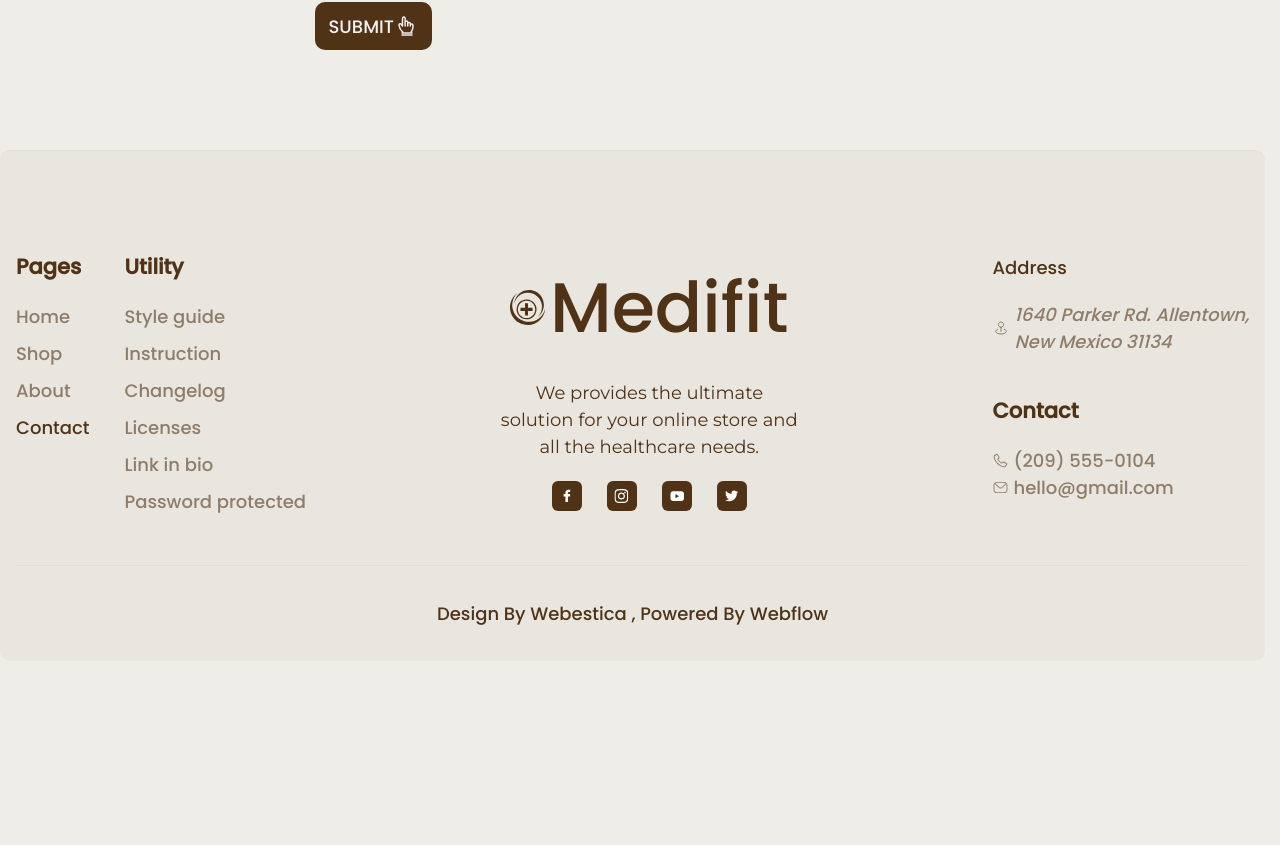
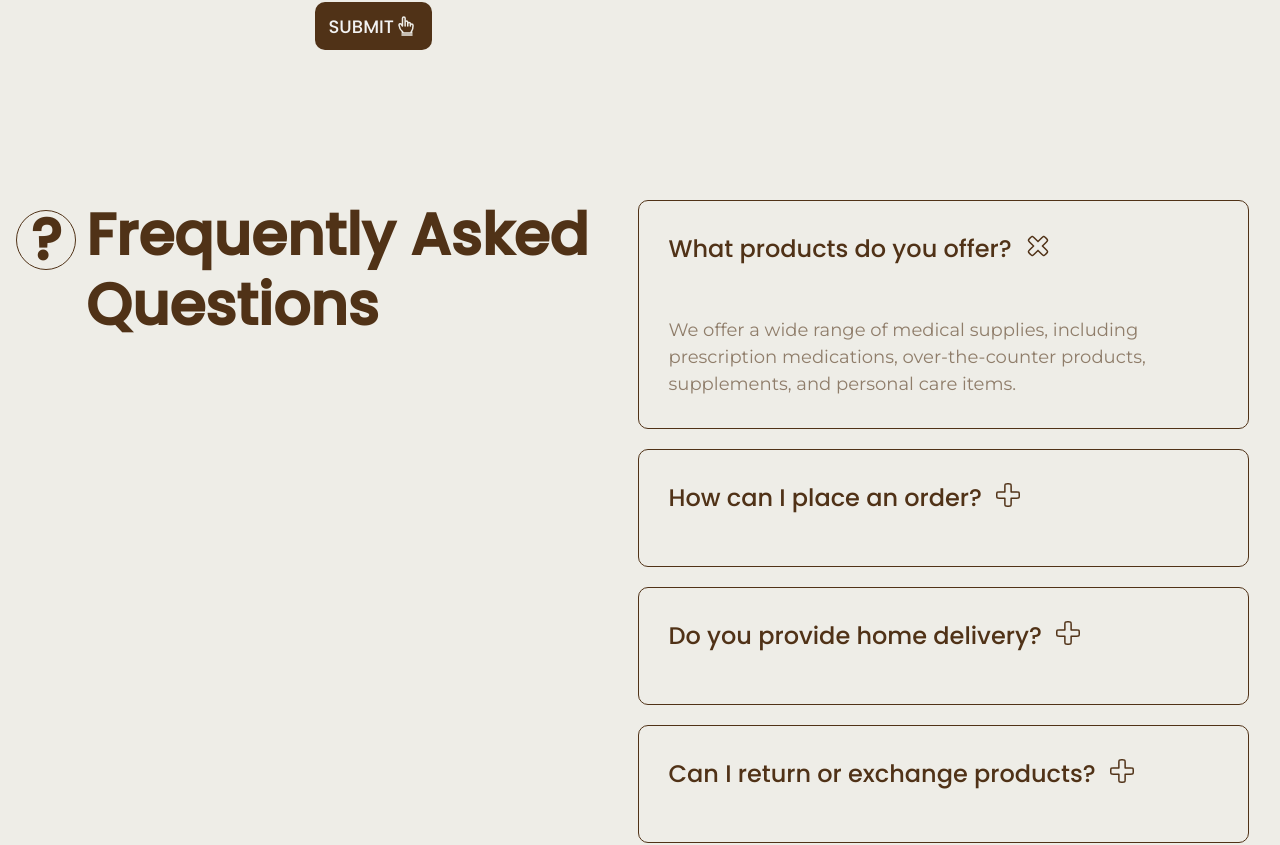
Before and after one commit to SStercorex2024/projetcMedifit, a Vue app: page /contact in a window 1280 px wide. Shown: the part 1029-1874 px from the top of the page. Before the commit the page ends 1690 px from the top, so only its background shows below. Built offline with nearby package versions, Linux system fonts and the light colour scheme; data requests are answered from the project's data file.

Commit message:
added accordion.

```diff
--- a/db.json
+++ b/db.json
@@ -89,8 +89,23 @@
       "price": "20.00"
     }
   ],
-  "goods_active": [],
-  "person": [
+  "goods_active": [
+    {
+      "id": "2",
+      "image-name": "2",
+      "discount": true,
+      "title": "Pulse oximeter",
+      "price": "19.00",
+      "lover-price": "25.00"
+    },
+    {
+      "id": "4",
+      "is-new": true,
+      "image-name": "4",
+      "title": "High protein",
+      "price": "50.00"
+    }
   ],
+  "person": [],
   "person__email": []
 }
--- a/src/pages/contact/index.vue
+++ b/src/pages/contact/index.vue
@@ -1,5 +1,6 @@
 <script setup>
 import ContactForm from "@/pages/contact/main/contactForm.vue";
+import Accordion from "@/pages/contact/main/accordion.vue";
 
 defineOptions({
   name: 'Contact'
@@ -9,6 +10,7 @@ defineOptions({
 <template>
   <main>
     <contact-form/>
+    <accordion/>
   </main>
 </template>
 
--- /dev/null
+++ b/src/pages/contact/main/accordion.vue
@@ -0,0 +1,174 @@
+<script setup>
+import {reactive} from 'vue'
+
+const openStates = reactive([true, false, false])
+
+const accordionItems = [
+  {
+    title: "What products do you offer?",
+    content: "We offer a wide range of medical supplies, including prescription medications, over-the-counter products, supplements, and personal care items.",
+  },
+  {
+    title: "How can I place an order?",
+    content: "We offer a wide range of medical supplies, including prescription medications, over-the-counter products, supplements, and personal care items.",
+  },
+  {
+    title: "Do you provide home delivery?",
+    content: "We offer a wide range of medical supplies, including prescription medications, over-the-counter products, supplements, and personal care items.",
+  },
+  {
+    title: "Can I return or exchange products?",
+    content: "We offer a wide range of medical supplies, including prescription medications, over-the-counter products, supplements, and personal care items.",
+  }
+]
+
+const handleToggle = (event, index) => {
+  openStates[index] = event.target.open
+
+  if (event.target.open) {
+    openStates.forEach((_, indx) => {
+      if (indx !== index) openStates[indx] = false
+    })
+  }
+}
+</script>
+
+<template>
+  <div class="container">
+    <div class="accordion">
+      <div class="accordion__faq">
+        <div>
+          <h2>Frequently Asked Questions
+            <span>
+            ?
+            </span>
+          </h2>
+        </div>
+      </div>
+      <div class="accordion__container">
+        <details
+            v-for="(item, index) in accordionItems"
+            :key="index"
+            :open="openStates[index]"
+            class="accordion-item"
+            @toggle="handleToggle($event, index)"
+        >
+          <summary class="accordion-summary">
+            <span class="accordion__title">{{ item.title }}</span>
+            <span class="accordion__icon"><img
+                src="/src/assets/icons/medical-plus.svg"
+                alt=""
+            ></span>
+          </summary>
+          <div class="accordion-content">
+            <p>{{ item.content }}</p>
+          </div>
+        </details>
+      </div>
+    </div>
+  </div>
+</template>
+
+
+<style scoped>
+.container {
+  padding-block: var(--section-padding-y) calc(var(--section-padding-y) * 2);
+}
+
+.accordion {
+  display: grid;
+  grid-template-columns: 1fr 1fr;
+  column-gap: 10px;
+  justify-content: space-between;
+}
+
+.accordion__faq {
+  display: flex;
+  column-gap: 10px;
+
+  h2 {
+    padding-left: 70px;
+    position: relative;
+    font-size: 58px;
+    line-height: 1.2;
+    margin: 0;
+  }
+
+  span {
+    position: absolute;
+    left: 0;
+    top: 10px;
+    border-radius: 50%;
+    padding: 10px;
+    border: 1px solid var(--color-primaty);
+    font-size: 58px;
+    width: 60px;
+    height: 60px;
+    display: flex;
+    align-items: center;
+    justify-content: center;
+  }
+}
+
+details {
+  display: flex;
+  flex-direction: column;
+  border: 1px solid var(--color-primaty);
+  border-radius: var(--border-radius-l);
+  row-gap: 20px;
+  width: 100%;
+  cursor: pointer;
+}
+
+.accordion__title {
+  font-size: 24px;
+  font-weight: 500;
+}
+
+.accordion__icon img {
+  transition: var(--transition-duration);
+  width: 30px;
+  height: 30px;
+}
+
+.accordion__container {
+  display: flex;
+  flex-direction: column;
+  row-gap: 20px;
+}
+
+.accordion-summary {
+  display: flex;
+  column-gap: 11px;
+  padding: 30px 34px 30px 30px;
+}
+
+.accordion-content {
+  max-height: 0;
+  overflow: hidden;
+  transition: var(--transition-duration);
+
+  p {
+    font-family: var(--fonts-second);
+    color: var(--color-text-muted);
+  }
+}
+
+details[open] {
+  .accordion__icon img {
+    transform: rotate(45deg);
+  }
+
+  .accordion-content {
+    max-height: 300px;
+    padding: 0 30px 30px 30px;
+  }
+}
+
+@media (max-width: 1000px) {
+  .accordion {
+    grid-template-columns: 1fr;
+    row-gap: 20px;
+  }
+}
+</style>
```
Also changed, not shown: src/assets/icons/medical-plus.svg (added), src/assets/icons/question-circle.svg (added).
